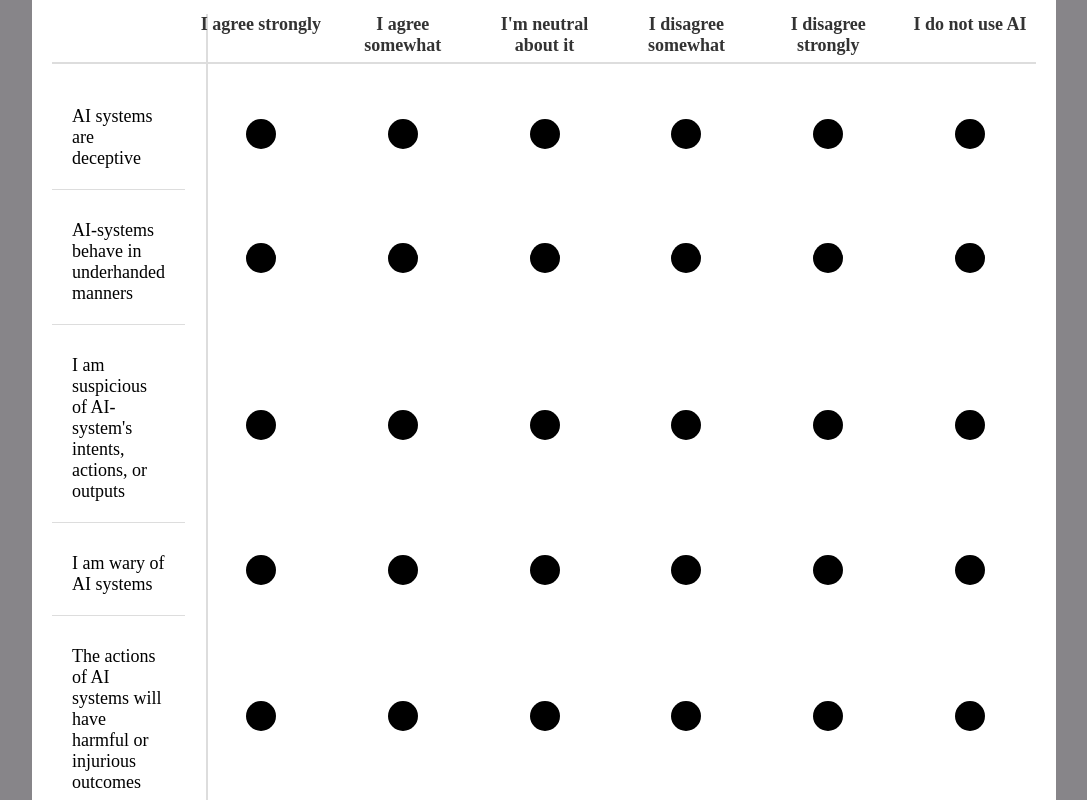
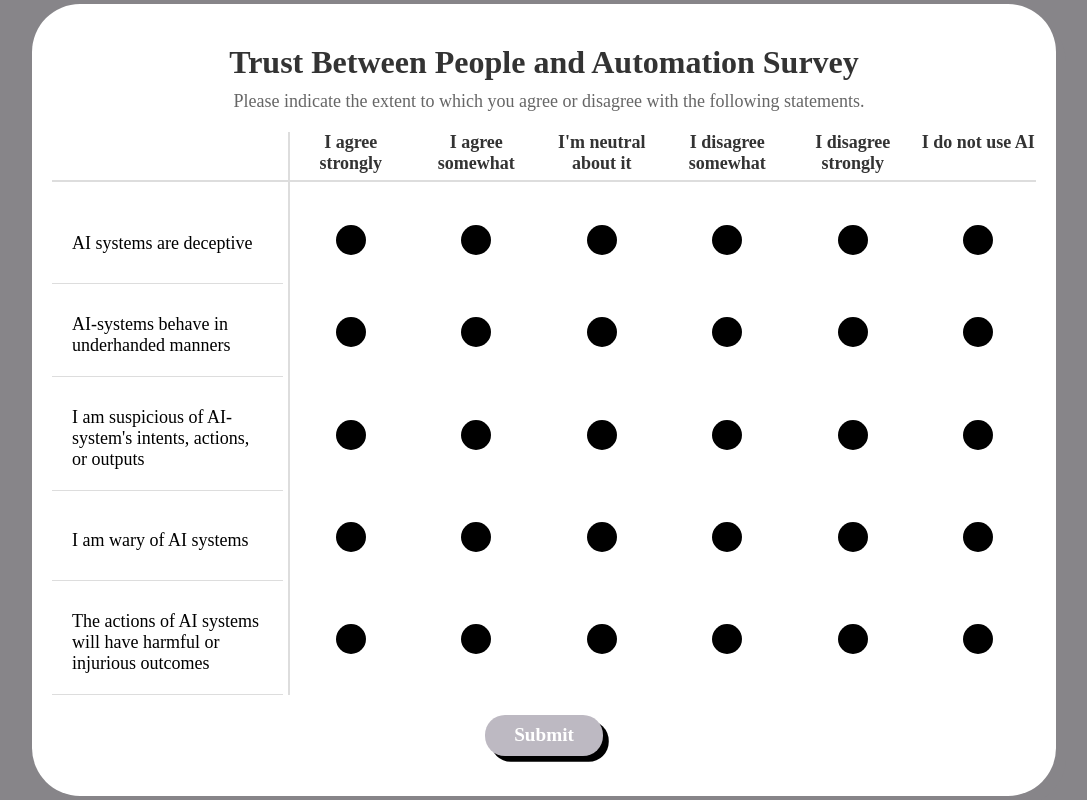
Before and after one commit to Santa-Clara-Imaginarium-Lab/human-ai, a React (Vite) app in the folder client/: page /pre-tpa in a window 1280 px wide. Shown: the whole page, without its empty margins (96-1183 px from the left). Built offline with nearby package versions, Linux system fonts and the light colour scheme; a web font is replaced by a local one.

Commit message:
add space to first column of qualtrix grid

```diff
--- a/client/src/components/AILiteracy/AiLiteracy.css
+++ b/client/src/components/AILiteracy/AiLiteracy.css
@@ -54,7 +54,7 @@
 
     .qualtrix-grid {
       display: grid;
-      grid-template-columns: 1fr repeat(6, 1fr); /* Statement + 6 options */
+      grid-template-columns: 2fr repeat(6, 1fr); /* Statement + 6 options */
       gap: 10px;
       position: relative;
     }
@@ -65,7 +65,7 @@
       width: 2px;
       height: 100%;
       background-color: #ddd;
-      left: calc(20% - 43px); /* Adjust to align with the space between the statement and options */
+      left: calc(24%); /* Adjust to align with the space between the statement and options */
       top: 0;
     }
 
```
